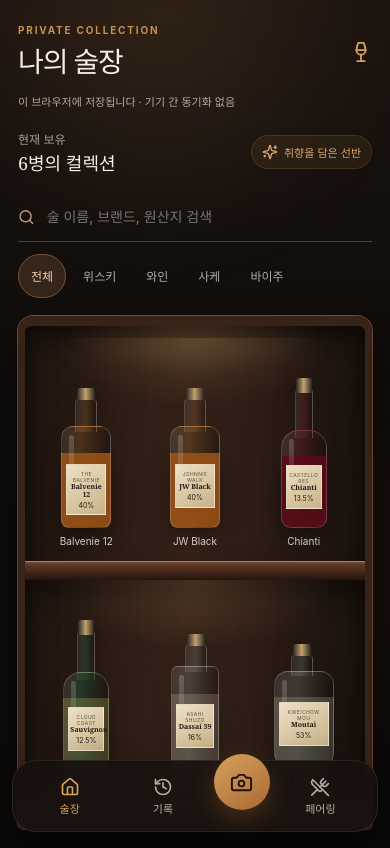
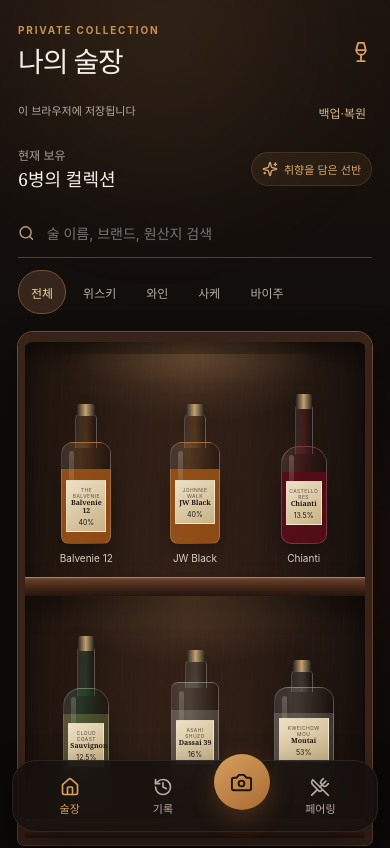
Before and after one commit to jungssunkim/wine_wisky, a React (Vite) app: page / in a window 390 px wide. Shown: the top 848 px of the page. Built offline with nearby package versions, Linux system fonts and the light colour scheme.

Commit message:
Connect backup navigation and mobile restore layout

```diff
--- a/src/App.tsx
+++ b/src/App.tsx
@@ -1,3 +1,4 @@
+import { BackupPage } from "./pages/BackupPage";
 import { BottleEditor } from "./components/BottleEditor";
 import { categories } from "./data/categories";
 import { BottleFigure } from "./components/BottleFigure";
@@ -11,7 +12,7 @@
 import { BottleJournal } from "./components/BottleJournal";
 import type { Bottle } from "./types";
 
-type Tab = "cabinet" | "history" | "add" | "pairing";
+type Tab = "cabinet" | "history" | "add" | "pairing" | "backup";
 type Screen = { type: "tab"; tab: Tab } | { type: "detail"; bottle: Bottle; from: Tab };
 
 export function Header({ title, eyebrow, onBack }: { title: string; eyebrow?: string; onBack?: () => void }) {
@@ -28,7 +29,7 @@
   );
 }
 
-function Cabinet({ onBottle, bottles }: { onBottle: (bottle: Bottle) => void; bottles: Bottle[] }) {
+function Cabinet({ onBottle, bottles, onBackup }: { onBottle: (bottle: Bottle) => void; bottles: Bottle[]; onBackup: () => void }) {
   const [query, setQuery] = useState("");
   const [category, setCategory] = useState("all");
   const owned = bottles.filter((b) => b.status === "owned");
@@ -38,7 +39,7 @@
   return (
     <main className="page">
       <Header title="나의 술장" eyebrow="PRIVATE COLLECTION" />
-      <p className="local-save-note">이 브라우저에 저장됩니다 · 기기 간 동기화 없음</p>
+      <div className="cabinet-save-row"><p className="local-save-note">이 브라우저에 저장됩니다</p><button className="text-button" onClick={onBackup}>백업·복원</button></div>
       <section className="collection-summary">
         <div><span>현재 보유</span><strong>{owned.length}병의 컬렉션</strong></div>
         <div className="summary-badge"><Sparkles size={16} /> 취향을 담은 선반</div>
@@ -194,7 +195,7 @@
 }
 
 export default function App() {
-  const { bottles, storageError, addBottle, updateBottle } = useCabinet();
+  const { bottles, storageError, storageBlocked, originalData, addBottle, updateBottle, restoreBottles } = useCabinet();
   const [screen, setScreen] = useState<Screen>({ type: "tab", tab: "cabinet" });
   const activeTab = screen.type === "tab" ? screen.tab : screen.from;
   const openBottle = (bottle: Bottle) => setScreen({ type: "detail", bottle, from: activeTab });
@@ -207,10 +208,11 @@
         <DetailPage bottle={bottles.find(b => b.id === screen.bottle.id) ?? screen.bottle} onUpdate={updateBottle} onBack={() => setScreen({ type: "tab", tab: screen.from })} />
       ) : (
         <>
-          {screen.tab === "cabinet" && <Cabinet bottles={bottles} onBottle={openBottle} />}
+          {screen.tab === "cabinet" && <Cabinet bottles={bottles} onBottle={openBottle} onBackup={() => setScreen({type: "tab", tab: "backup"})} />}
           {screen.tab === "history" && <HistoryPage bottles={bottles} onBottle={openBottle} />}
           {screen.tab === "add" && <AddPage onSave={bottle => { const saved = addBottle(bottle); if (saved) setScreen({type: "tab", tab: "cabinet"}); return saved; }} />}
           {screen.tab === "pairing" && <PairingPage bottles={bottles} onBottle={openBottle} />}
+          {screen.tab === "backup" && <BackupPage bottles={bottles} blocked={storageBlocked} originalData={originalData} onRestore={restoreBottles} onBack={() => setScreen({type: "tab", tab: "cabinet"})} />}
           <BottomNav active={activeTab} onChange={(tab) => setScreen({ type: "tab", tab })} />
         </>
       )}
--- a/src/styles.css
+++ b/src/styles.css
@@ -246,3 +246,23 @@
 .empty-grid { grid-template-columns: repeat(2, minmax(0, 1fr)); }
 .empty-card, .empty-meta { min-width: 0; }
 .chip { max-width: 100%; overflow-wrap: anywhere; }
+
+.cabinet-save-row { display: flex; justify-content: space-between; align-items: center; gap: 8px; margin: -14px 0 12px; }
+.cabinet-save-row .local-save-note { margin: 0; }
+.cabinet-save-row .text-button { color: #d5b48c; flex-shrink: 0; min-width: 44px; }
+.backup-section { padding: 20px 0; border-top: 1px solid #ffffff18; }
+.backup-section h2 { font-size: 19px; font-weight: 500; margin: 0 0 14px; }
+.backup-section p, .backup-preview li, .backup-message { font-size: 13px; line-height: 1.7; color: #c9b8a7; }
+.backup-section > button, .backup-preview > button { width: 100%; margin-top: 12px; }
+.backup-section .secondary-button { display: flex; align-items: center; justify-content: center; gap: 10px; }
+.backup-section .backup-help { font-size: 12px; color: #b7a494; }
+.backup-preview { margin-top: 24px; border-top: 1px solid #725138; padding-top: 12px; }
+.backup-preview h3 { font-size: 18px; font-weight: 500; }
+.backup-filename, .backup-preview li { overflow-wrap: anywhere; }
+.backup-preview ul { padding-left: 20px; }
+.backup-preview li span { color: #d7a86e; margin-left: 8px; white-space: nowrap; }
+.restore-options { margin: 20px 0 10px; border: 0; padding: 0; min-width: 0; }
+.restore-options legend { font-size: 13px; color: #d5a15e; margin-bottom: 6px; }
+.restore-options label, .restore-confirm { display: flex; align-items: center; gap: 10px; min-height: 48px; padding: 6px 0; font-size: 13px; line-height: 1.6; cursor: pointer; }
+.restore-options input, .restore-confirm input { width: 22px; height: 22px; flex-shrink: 0; accent-color: #d5a15e; margin: 0; }
+.backup-message { color: #efd0a6; }
```
